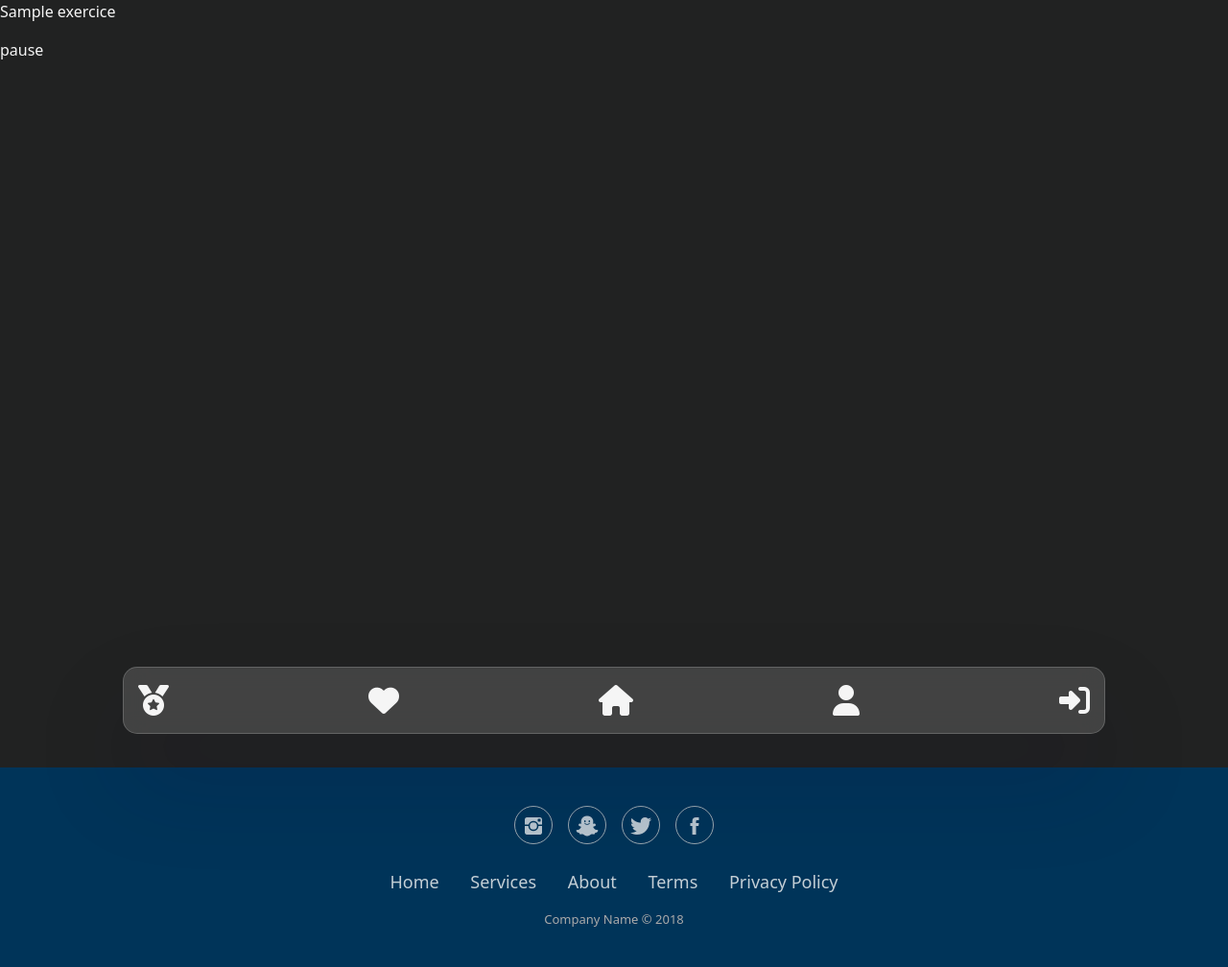
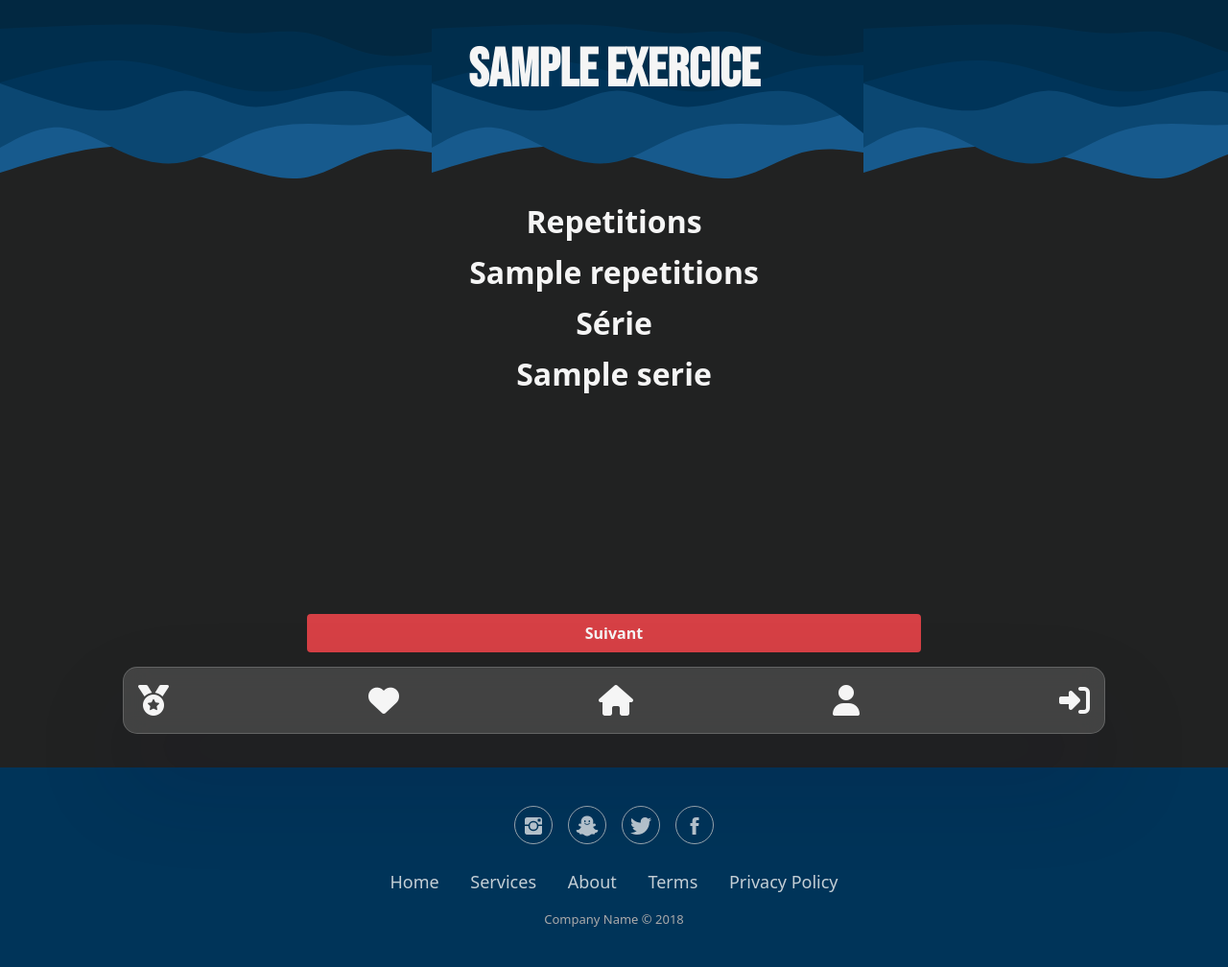
Before and after one commit to martinmamadou/projet_finalCCI, a Symfony app: template templates/Frontend/training/index.html.twig in a window 1280 px wide. Shown: the whole page at 96% size. Run offline with Twig, Linux system fonts and the light colour scheme; the template is opened without the code that fills it: most values are stand-ins (such as "Sample title", 1, 10 or a date in 2020); style sheets or scripts are compiled from the project's sources; some libraries are stand-ins or nearby versions.

Commit message:
feat(session): v1 of session training and adding of exercise api

```diff
--- a/assets/admin.js
+++ b/assets/admin.js
@@ -1,2 +1,3 @@
 import './javascript/we.js';
 import './javascript/anim.js';
+import './javascript/training.js';
--- /dev/null
+++ b/assets/javascript/training.js
@@ -0,0 +1,16 @@
+let currentDiv = 0;
+const divs = document.querySelectorAll('.exercice-container');
+console.log(divs)
+
+// Afficher la première div au chargement de la page
+divs[currentDiv].classList.remove('hidden');
+
+document.getElementById('suivant').addEventListener('click', function() {
+    if (currentDiv < divs.length - 1) {
+        divs[currentDiv].classList.add('hidden');
+        currentDiv++;
+        divs[currentDiv].classList.remove('hidden');
+    } else {
+        alert('Toutes les divs ont été affichées.');
+    }
+});
--- a/assets/styles/app.scss
+++ b/assets/styles/app.scss
@@ -7,4 +7,5 @@
 @import "./pages/programmes.scss";
 @import "./home.scss";
 @import "./pages/security.scss";
+@import "./pages/session.scss";
 @import './footer.scss';
--- a/assets/styles/base.scss
+++ b/assets/styles/base.scss
@@ -58,6 +58,7 @@ h2{
     font-weight: bold;
     font-family: BebasNeue;
     font-size: 3em;
+    color: $text-color;
 }
 
 .container{
@@ -184,7 +185,7 @@ input{
 
 .btn-container{
     display: flex;
-    justify-content: center;
+    justify-content: space-evenly;
     button{
         width: 50%;
     }
--- /dev/null
+++ b/assets/styles/pages/session.scss
@@ -0,0 +1,20 @@
+.exercice-container{
+    height: 80vh;
+    text-align: center;
+    background: url('../../img/background/layered-waves-haikei.svg');
+    padding-top: 40px;
+    h2{
+        font-size: 3.5em;
+        margin-bottom: 100px;
+    }
+    p{
+        font-weight: 600;
+        margin-bottom: 5px;
+        font-size: 2em;
+        text-align: center;
+    }
+}
+
+.hidden{
+    display: none;
+}
--- a/config/parameters.yml
+++ b/config/parameters.yml
@@ -4,3 +4,4 @@ parameters:
     database_name: 'Test'
     database_user: 'root'
     database_password: 'dwwm2023'
+    rapidapi_api_key: '09c1e08947mshff274454c6424c8p18336bjsn5884bb3df1f5'
--- a/config/services.yaml
+++ b/config/services.yaml
@@ -20,5 +20,11 @@ services:
             - '../src/Entity/'
             - '../src/Kernel.php'
 
+
+    App\Service\ExerciseApiService:
+        arguments:
+            $client: '@http_client'
+
+
     # add more service definitions when explicit configuration is needed
     # please note that last definitions always *replace* previous ones
--- a/migrations/Version20240626130107.php
+++ b/migrations/Version20240702114121.php
@@ -10,7 +10,7 @@ use Doctrine\Migrations\AbstractMigration;
 /**
  * Auto-generated Migration: Please modify to your needs!
  */
-final class Version20240626130107 extends AbstractMigration
+final class Version20240702114121 extends AbstractMigration
 {
     public function getDescription(): string
     {
@@ -20,7 +20,7 @@ final class Version20240626130107 extends AbstractMigration
     public function up(Schema $schema): void
     {
         // this up() migration is auto-generated, please modify it to your needs
-        $this->addSql('ALTER TABLE programme ADD user_id INT NOT NULL, CHANGE moyenne moyenne DOUBLE PRECISION DEFAULT NULL');
+        $this->addSql('ALTER TABLE ex_template ADD gifurl VARCHAR(255) DEFAULT NULL');
         $this->addSql('ALTER TABLE programme ADD CONSTRAINT FK_3DDCB9FFA76ED395 FOREIGN KEY (user_id) REFERENCES user (id)');
         $this->addSql('CREATE INDEX IDX_3DDCB9FFA76ED395 ON programme (user_id)');
     }
@@ -30,6 +30,6 @@ final class Version20240626130107 extends AbstractMigration
         // this down() migration is auto-generated, please modify it to your needs
         $this->addSql('ALTER TABLE programme DROP FOREIGN KEY FK_3DDCB9FFA76ED395');
         $this->addSql('DROP INDEX IDX_3DDCB9FFA76ED395 ON programme');
-        $this->addSql('ALTER TABLE programme DROP user_id, CHANGE moyenne moyenne TINYINT(1) DEFAULT NULL');
+        $this->addSql('ALTER TABLE ex_template DROP gifurl');
     }
 }
--- a/templates/Backend/Exercice/index.html.twig
+++ b/templates/Backend/Exercice/index.html.twig
@@ -11,6 +11,7 @@
 				<tr>
 					<th>Nom</th>
 					<th>date de Creation</th>
+					<th>Image de l'exercice</th>
 					<th>Actions</th>
 				</tr>
 			</thead>
@@ -19,6 +20,7 @@
 					<tr>
 						<td>{{exercice.name}}</td>
 						<td>{{exercice.createdAt|ago}}</td>
+						<td><img src="{{exercice.gifUrl}}" alt="image de l'exercice" width='50px'></td>
 
 						<td scope="col">
 							<div class="d-flex gap-2">
--- a/templates/Frontend/training/index.html.twig
+++ b/templates/Frontend/training/index.html.twig
@@ -2,13 +2,40 @@
 
 {% block title %}Hello TrainingController!{% endblock %}
 
+{% block stylesheets %}
+	{{parent()}}
+	{{encore_entry_link_tags('admin')}}
+{% endblock %}
+
+{% block javascripts %}
+	{{parent()}}
+	{{encore_entry_script_tags('admin')}}
+{% endblock %}
+
 {% block body %}
+    <section class="content">
     {% for ex in programme.exercices %}
-        <div class="exercice-container">
-                <p>{{ex.exercice.name}}</p>
+        <div class="exercice-container hidden">
+                <h2>{{ex.exercice.name}}</h2>
+
+                {% if ex.repetitions %}
+                    <p>Repetitions</p>
+                <p>{{ex.repetitions}}</p>
+                {% else %}
+                    <p>Temps</p>
+                    <p>{{ex.temps}}</p>
+                {% endif %}
+                <p>Série</p>
+                <p>{{ex.serie}}</p>
+
+
+
         </div>
-        <div class="pause">
-            <p>pause</p>
-        </div>
+
+
     {% endfor %}
+    <div class="btn-container">
+    <button id="suivant" class='button btn-principal'>Suivant</button>
+    </div>
+    </section>
 {% endblock %}
--- a/templates/Security/login.html.twig
+++ b/templates/Security/login.html.twig
@@ -24,7 +24,9 @@
 			{# If you want to control the URL the user is redirected to on success#}
 			<input type="hidden" name="_csrf_token" value="{{ csrf_token('authenticate') }}">
 			<div class="btn-container">
-			<button type="submit" class="button btn-principal">Se connecter</button>
+
+			<a href="{{path('app.register')}}" class='button btn-secondaire'>inscription</a>
+			<button type="submit" class="button btn-principal">connexion</button>
 			</div>
 		</form>
 		</div>
```
Also changed, not shown: migrations/Version20240623164228.php (deleted, +0 -31 lines), migrations/Version20240623172346.php (deleted, +0 -31 lines), migrations/Version20240623172426.php (deleted, +0 -31 lines), src/Command/ImportExerciseDataCommand.php (added, +59 -0 lines), src/Entity/ExTemplate.php (+15 -0 lines), src/Service/ExerciceServiceApi.php (added, +32 -0 lines), templates/Frontend/programme/detail.html.twig (+6 -5 lines), assets/img/background/blob-scene-haikei.svg, assets/img/background/layered-waves-haikei.svg (added).
